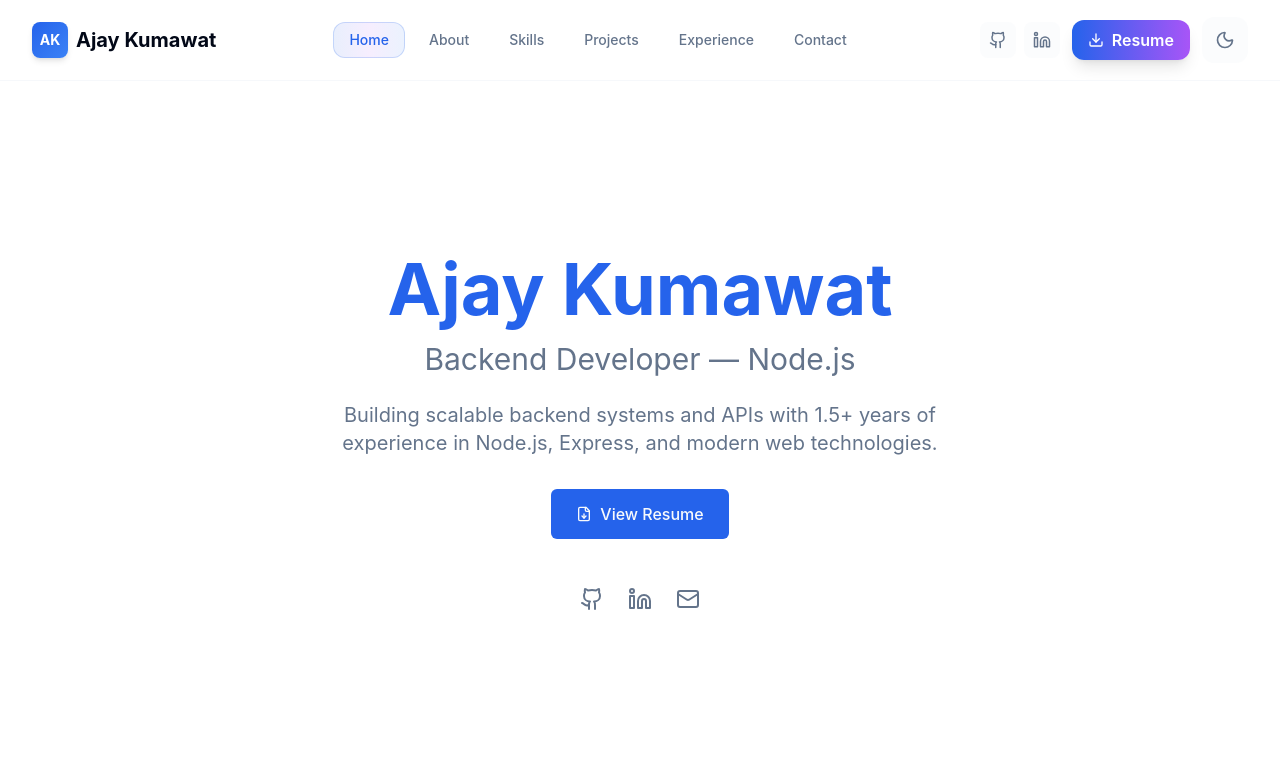
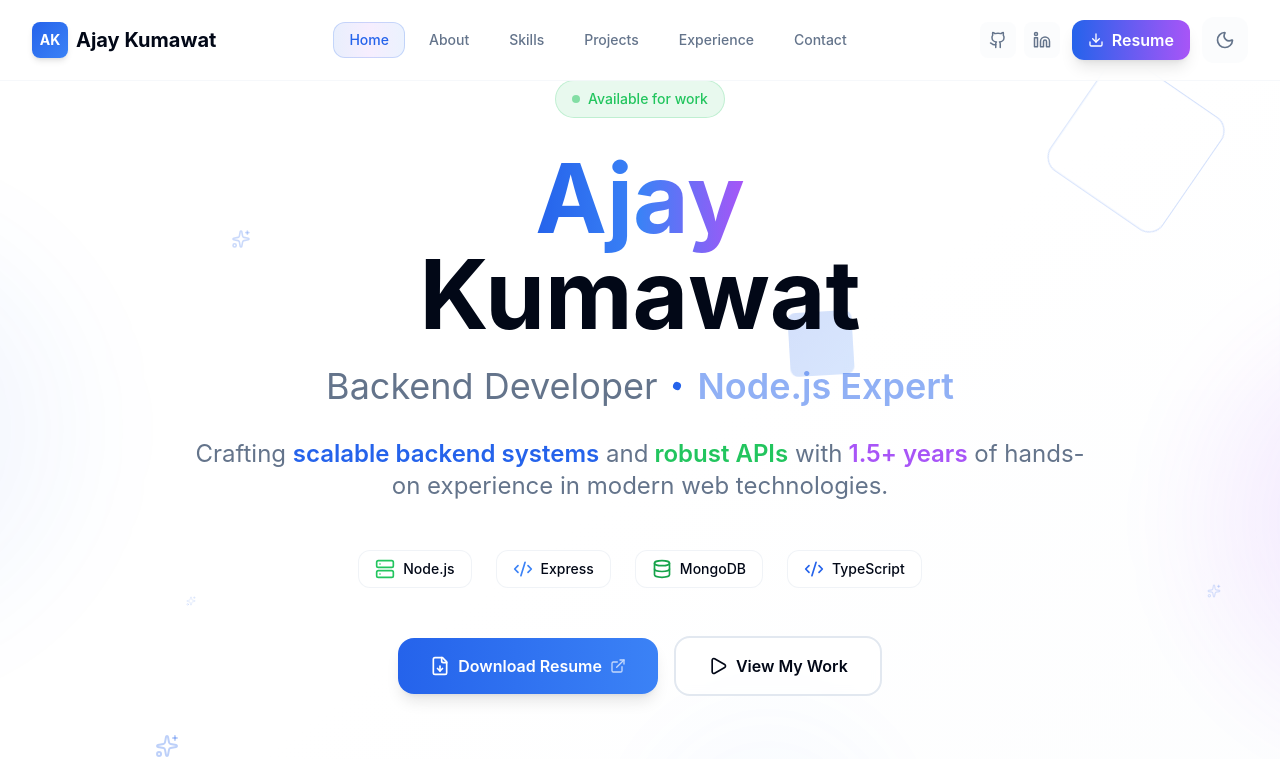
Before and after one commit to ajay-kumawat1/Portfolio, a React (Vite) app: page / in a window 1280 px wide. Shown: the top 759 px of the page. Built offline with nearby package versions, Linux system fonts and the light colour scheme.

Commit message:
feat(hero): enhance Hero component with animated backgrounds, tech stack showcase, and improved layout

```diff
--- a/src/components/Hero.tsx
+++ b/src/components/Hero.tsx
@@ -1,142 +1,302 @@
 import { motion } from "framer-motion";
-import { FileDown, Mail, Github, Linkedin } from "lucide-react";
+import {
+  FileDown,
+  Mail,
+  Github,
+  Linkedin,
+  ArrowDown,
+  Code2,
+  Server,
+  Database,
+  Sparkles,
+  Play,
+  ExternalLink,
+} from "lucide-react";
 
 const Hero = () => {
-  const fadeInUp = {
-    initial: { opacity: 0, y: 60 },
-    animate: { opacity: 1, y: 0 },
-    transition: { duration: 0.6 },
+  const containerVariants = {
+    hidden: { opacity: 0 },
+    visible: {
+      opacity: 1,
+      transition: {
+        staggerChildren: 0.2,
+        delayChildren: 0.3,
+      },
+    },
   };
+
+  const itemVariants = {
+    hidden: { opacity: 0, y: 30 },
+    visible: {
+      opacity: 1,
+      y: 0,
+      transition: { duration: 0.8, ease: "easeOut" as const },
+    },
+  };
+
+  const floatingVariants = {
+    animate: {
+      y: [0, -20, 0],
+      transition: {
+        duration: 3,
+        repeat: Infinity,
+        ease: "easeInOut" as const,
+      },
+    },
+  };
+
+  const techStack = [
+    { name: "Node.js", icon: Server, color: "text-green-500" },
+    { name: "Express", icon: Code2, color: "text-blue-500" },
+    { name: "MongoDB", icon: Database, color: "text-green-600" },
+    { name: "TypeScript", icon: Code2, color: "text-blue-600" },
+  ];
 
   return (
     <section
       id="home"
-      className="min-h-screen flex items-center justify-center pt-16 px-4 sm:px-6 lg:px-8"
+      className="relative min-h-screen flex items-center justify-center pt-20 px-4 sm:px-6 lg:px-8 overflow-hidden"
     >
-      <div className="max-w-7xl mx-auto">
-        <div className="text-center">
+      {/* Advanced Background */}
+      <div className="absolute inset-0 bg-gradient-to-br from-background via-background to-muted/20" />
+
+      {/* Animated Background Elements */}
+      <div className="absolute inset-0 overflow-hidden">
+        {/* Large gradient orbs */}
+        <div className="absolute top-1/4 -left-1/4 w-96 h-96 bg-primary/10 rounded-full blur-3xl animate-pulse" />
+        <div
+          className="absolute bottom-1/4 -right-1/4 w-96 h-96 bg-purple-500/10 rounded-full blur-3xl animate-pulse"
+          style={{ animationDelay: "1s" }}
+        />
+        <div
+          className="absolute top-3/4 left-1/2 w-64 h-64 bg-blue-500/5 rounded-full blur-2xl animate-pulse"
+          style={{ animationDelay: "2s" }}
+        />
+
+        {/* Floating geometric shapes */}
+        <motion.div
+          animate={{ rotate: 360, scale: [1, 1.1, 1] }}
+          transition={{ duration: 20, repeat: Infinity, ease: "linear" }}
+          className="absolute top-20 right-20 w-32 h-32 border border-primary/20 rounded-2xl"
+        />
+        <motion.div
+          animate={{ rotate: -360, scale: [1.1, 1, 1.1] }}
+          transition={{ duration: 25, repeat: Infinity, ease: "linear" }}
+          className="absolute bottom-20 left-20 w-24 h-24 border border-purple-500/20 rounded-full"
+        />
+        <motion.div
+          animate={{ y: [0, -30, 0], rotate: [0, 10, -10, 0] }}
+          transition={{ duration: 8, repeat: Infinity, ease: "easeInOut" }}
+          className="absolute top-1/3 right-1/3 w-16 h-16 bg-gradient-to-br from-primary/20 to-blue-500/20 rounded-lg backdrop-blur-sm"
+        />
+      </div>
+
+      <div className="relative max-w-7xl mx-auto">
+        <motion.div
+          variants={containerVariants}
+          initial="hidden"
+          animate="visible"
+          className="text-center"
+        >
+          {/* Status Badge */}
+          <motion.div
+            variants={itemVariants}
+            className="inline-flex items-center space-x-2 bg-green-500/10 text-green-500 px-4 py-2 rounded-full text-sm font-medium mb-8 border border-green-500/20"
+          >
+            <div className="w-2 h-2 bg-green-500 rounded-full animate-pulse" />
+            <span>Available for work</span>
+          </motion.div>
+
+          {/* Main Title with Gradient */}
           <motion.h1
-            {...fadeInUp}
-            transition={{ duration: 0.6, delay: 0.2 }}
-            className="text-4xl sm:text-6xl lg:text-7xl font-bold text-primary mb-4"
+            variants={itemVariants}
+            className="text-5xl sm:text-7xl lg:text-8xl font-bold mb-6"
           >
-            Ajay Kumawat
+            <span className="bg-gradient-to-r from-primary via-blue-500 to-purple-500 bg-clip-text text-transparent">
+              Ajay
+            </span>
+            <br />
+            <span className="text-foreground">Kumawat</span>
           </motion.h1>
 
+          {/* Animated Subtitle */}
+          <motion.div
+            variants={itemVariants}
+            className="flex items-center justify-center space-x-4 text-2xl sm:text-3xl lg:text-4xl text-muted-foreground mb-8"
+          >
+            <motion.span
+              animate={{ opacity: [0.5, 1, 0.5] }}
+              transition={{ duration: 2, repeat: Infinity }}
+            >
+              Backend Developer
+            </motion.span>
+            <motion.div
+              animate={{ rotate: [0, 360] }}
+              transition={{ duration: 3, repeat: Infinity, ease: "linear" }}
+              className="w-2 h-2 bg-primary rounded-full"
+            />
+            <motion.span
+              animate={{ opacity: [0.5, 1, 0.5] }}
+              transition={{ duration: 2, repeat: Infinity, delay: 1 }}
+              className="text-primary font-semibold"
+            >
+              Node.js Expert
+            </motion.span>
+          </motion.div>
+
+          {/* Enhanced Description */}
           <motion.p
-            {...fadeInUp}
-            transition={{ duration: 0.6, delay: 0.4 }}
-            className="text-xl sm:text-2xl lg:text-3xl text-muted-foreground mb-6"
+            variants={itemVariants}
+            className="text-lg sm:text-xl lg:text-2xl max-w-4xl mx-auto text-muted-foreground mb-12 leading-relaxed"
           >
-            Backend Developer — Node.js
+            Crafting{" "}
+            <span className="text-primary font-semibold">
+              scalable backend systems
+            </span>{" "}
+            and
+            <span className="text-green-500 font-semibold">
+              {" "}
+              robust APIs
+            </span>{" "}
+            with
+            <span className="text-purple-500 font-semibold">
+              {" "}
+              1.5+ years
+            </span>{" "}
+            of hands-on experience in modern web technologies.
           </motion.p>
 
-          <motion.p
-            {...fadeInUp}
-            transition={{ duration: 0.6, delay: 0.6 }}
-            className="text-lg sm:text-xl max-w-2xl mx-auto text-muted-foreground mb-8"
+          {/* Tech Stack Showcase */}
+          <motion.div
+            variants={itemVariants}
+            className="flex flex-wrap justify-center items-center gap-6 mb-12"
           >
-            Building scalable backend systems and APIs with 1.5+ years of
-            experience in Node.js, Express, and modern web technologies.
-          </motion.p>
+            {techStack.map((tech) => (
+              <motion.div
+                key={tech.name}
+                variants={itemVariants}
+                whileHover={{ scale: 1.1, y: -5 }}
+                className="flex items-center space-x-2 px-4 py-2 bg-background/50 backdrop-blur-sm rounded-xl border border-border/50 hover:border-primary/30 transition-all"
+              >
+                <tech.icon className={`w-5 h-5 ${tech.color}`} />
+                <span className="text-sm font-medium text-foreground">
+                  {tech.name}
+                </span>
+              </motion.div>
+            ))}
+          </motion.div>
 
-          {/* CTA Buttons */}
+          {/* Enhanced CTA Buttons */}
           <motion.div
-            {...fadeInUp}
-            transition={{ duration: 0.6, delay: 0.8 }}
-            className="flex flex-col sm:flex-row gap-4 justify-center items-center mb-12"
+            variants={itemVariants}
+            className="flex flex-col sm:flex-row gap-4 justify-center items-center mb-16"
           >
             <motion.a
               href="/resume.pdf"
               target="_blank"
               rel="noopener noreferrer"
-              whileHover={{ scale: 1.05 }}
+              whileHover={{ scale: 1.05, y: -2 }}
               whileTap={{ scale: 0.95 }}
-              className="inline-flex items-center px-6 py-3 border border-transparent text-base font-medium rounded-md text-primary-foreground bg-primary hover:bg-primary/90 transition-colors"
+              className="group inline-flex items-center px-8 py-4 bg-gradient-to-r from-primary to-blue-500 text-white font-semibold rounded-2xl shadow-lg hover:shadow-xl transition-all"
             >
-              <FileDown className="mr-2 h-4 w-4" />
-              View Resume
-            </motion.a>
-
-            {/* <motion.a
-              href="#contact"
-              whileHover={{ scale: 1.05 }}
-              whileTap={{ scale: 0.95 }}
-              className="inline-flex items-center px-6 py-3 border border-border text-base font-medium rounded-md text-muted-foreground hover:text-primary hover:border-primary transition-colors"
-            >
-              <Mail className="mr-2 h-4 w-4" />
-              Contact Me
-            </motion.a> */}
-          </motion.div>
-
-          {/* Social Links */}
-          <motion.div
-            {...fadeInUp}
-            transition={{ duration: 0.6, delay: 1.0 }}
-            className="flex justify-center space-x-6"
-          >
-            <motion.a
-              href="https://github.com/ajay-kumawat1"
-              target="_blank"
-              rel="noopener noreferrer"
-              whileHover={{ scale: 1.1 }}
-              whileTap={{ scale: 0.9 }}
-              className="text-muted-foreground hover:text-primary transition-colors"
-            >
-              <Github size={24} />
+              <FileDown className="mr-2 h-5 w-5 group-hover:animate-bounce" />
+              <span>Download Resume</span>
+              <ExternalLink className="ml-2 h-4 w-4 opacity-70" />
             </motion.a>
 
             <motion.a
-              href="https://linkedin.com/in/ajay-kumawat"
-              target="_blank"
-              rel="noopener noreferrer"
-              whileHover={{ scale: 1.1 }}
-              whileTap={{ scale: 0.9 }}
-              className="text-muted-foreground hover:text-primary transition-colors"
+              href="#projects"
+              whileHover={{ scale: 1.05, y: -2 }}
+              whileTap={{ scale: 0.95 }}
+              className="group inline-flex items-center px-8 py-4 bg-background/50 backdrop-blur-sm border-2 border-border hover:border-primary text-foreground hover:text-primary font-semibold rounded-2xl transition-all"
             >
-              <Linkedin size={24} />
-            </motion.a>
-
-            <motion.a
-              href="mailto:ajay.kumawat@example.com"
-              whileHover={{ scale: 1.1 }}
-              whileTap={{ scale: 0.9 }}
-              className="text-muted-foreground hover:text-primary transition-colors"
-            >
-              <Mail size={24} />
+              <Play className="mr-2 h-5 w-5 group-hover:translate-x-1 transition-transform" />
+              <span>View My Work</span>
             </motion.a>
           </motion.div>
-        </div>
+
+          {/* Enhanced Social Links */}
+          <motion.div
+            variants={itemVariants}
+            className="flex justify-center items-center space-x-6 mb-12"
+          >
+            {[
+              {
+                href: "https://github.com/ajay-kumawat1",
+                icon: Github,
+                label: "GitHub",
+                color: "hover:text-gray-900 hover:bg-gray-100",
+              },
+              {
+                href: "https://linkedin.com/in/ajay-kumawat",
+                icon: Linkedin,
+                label: "LinkedIn",
+                color: "hover:text-blue-600 hover:bg-blue-50",
+              },
+              {
+                href: "mailto:ajay.kumawat@example.com",
+                icon: Mail,
+                label: "Email",
+                color: "hover:text-red-500 hover:bg-red-50",
+              },
+            ].map((social) => (
+              <motion.a
+                key={social.label}
+                href={social.href}
+                target="_blank"
+                rel="noopener noreferrer"
+                whileHover={{ scale: 1.2, y: -5 }}
+                whileTap={{ scale: 0.9 }}
+                className={`p-4 bg-background/50 backdrop-blur-sm border border-border rounded-2xl transition-all ${social.color}`}
+                title={social.label}
+              >
+                <social.icon size={24} />
+              </motion.a>
+            ))}
+          </motion.div>
+
+          {/* Scroll Indicator */}
+          <motion.div
+            variants={itemVariants}
+            className="flex flex-col items-center"
+          >
+            <p className="text-sm text-muted-foreground mb-4">
+              Scroll to explore
+            </p>
+            <motion.div
+              variants={floatingVariants}
+              animate="animate"
+              className="p-3 bg-primary/10 rounded-full border border-primary/20"
+            >
+              <ArrowDown className="w-5 h-5 text-primary" />
+            </motion.div>
+          </motion.div>
+        </motion.div>
       </div>
 
-      {/* Background Animation */}
-      <div className="absolute inset-0 -z-10 overflow-hidden">
-        <div className="absolute top-1/2 left-1/2 transform -translate-x-1/2 -translate-y-1/2">
+      {/* Sparkle Effect */}
+      <div className="absolute inset-0 pointer-events-none">
+        {[...Array(6)].map((_, i) => (
           <motion.div
+            key={i}
             animate={{
-              scale: [1, 1.2, 1],
-              rotate: [0, 180, 360],
+              scale: [0, 1, 0],
+              opacity: [0, 1, 0],
             }}
             transition={{
-              duration: 20,
+              duration: 3,
               repeat: Infinity,
-              ease: "linear",
+              delay: i * 0.5,
             }}
-            className="w-96 h-96 border border-primary/10 rounded-full"
-          />
-          <motion.div
-            animate={{
-              scale: [1.2, 1, 1.2],
-              rotate: [360, 180, 0],
+            className="absolute"
+            style={{
+              top: `${Math.random() * 100}%`,
+              left: `${Math.random() * 100}%`,
             }}
-            transition={{
-              duration: 15,
-              repeat: Infinity,
-              ease: "linear",
-            }}
-            className="absolute top-10 left-10 w-80 h-80 border border-primary/5 rounded-full"
-          />
-        </div>
+          >
+            <Sparkles className="w-6 h-6 text-primary/30" />
+          </motion.div>
+        ))}
       </div>
     </section>
   );
```
